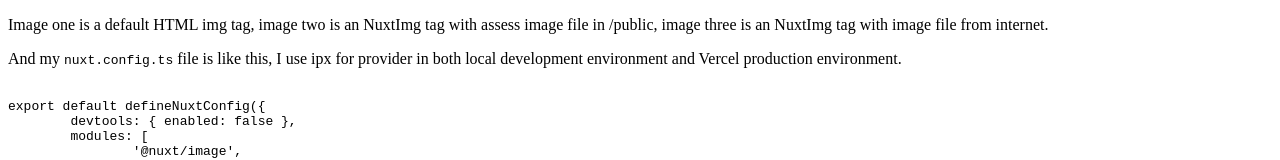
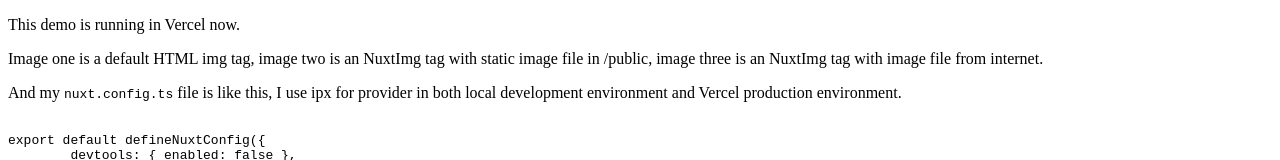
Before and after one commit to cfdxkk/nuxt-image-vercel-ipx, a Nuxt app: page / in a window 1280 px wide. Shown: the top 160 px of the page. Built offline with nearby package versions, Linux system fonts and the light colour scheme.

Commit message:
:memo: Fix typo

```diff
--- a/components/SomeDirections.vue
+++ b/components/SomeDirections.vue
@@ -1,6 +1,7 @@
 <template>
 	<div>
-		<p>Image one is a default HTML img tag, image two is an NuxtImg tag with assess image file in /public, image three is an NuxtImg tag with image file from internet.</p>
+		<p>This demo is running in Vercel now.</p>
+		<p>Image one is a default HTML img tag, image two is an NuxtImg tag with static image file in /public, image three is an NuxtImg tag with image file from internet.</p>
 		<p>And my <code>nuxt.config.ts</code> file is like this, I use ipx for provider in both local development environment and Vercel production environment.</p>
 		<pre>
 			<code>
```
